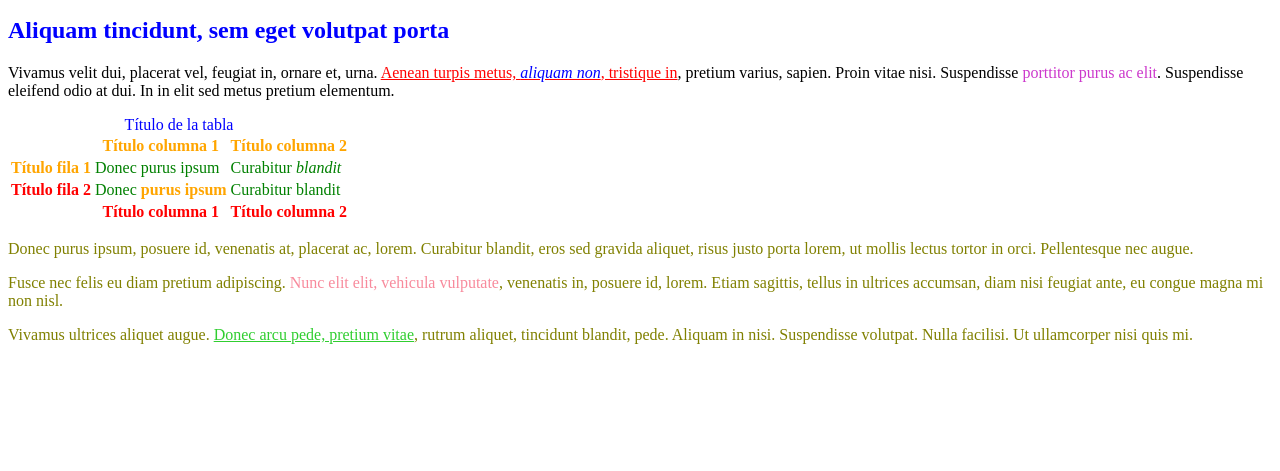
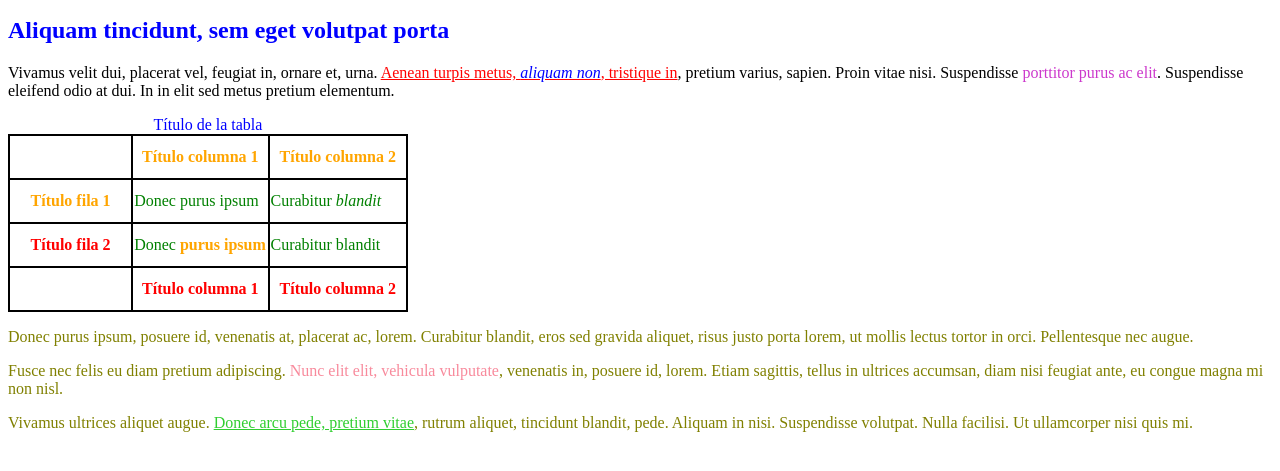
Before and after one commit to Batneto/GitBoodCamp, a plain HTML site: page Dia-04/index.html in a window 1280 px wide. Shown: the part 119-590 px from the top of the page. Drawn offline with Linux system fonts and the light colour scheme.

Commit message:
con tabla

```diff
--- a/Dia-04/style.css
+++ b/Dia-04/style.css
@@ -27,12 +27,19 @@ a>em{
 }
 
 .especial{
-    color: rgb(204, 56, 204)
+    color: rgb(204, 56, 204);
 }
 /*FIN Primer parrafo*/
 
 
 /*TABLA*/
+
+table,th,td{
+    width: 400px;
+    height: 40px;
+    border: 2px solid black;
+    border-collapse:collapse;
+}
 
 table{
     color: green;
```
